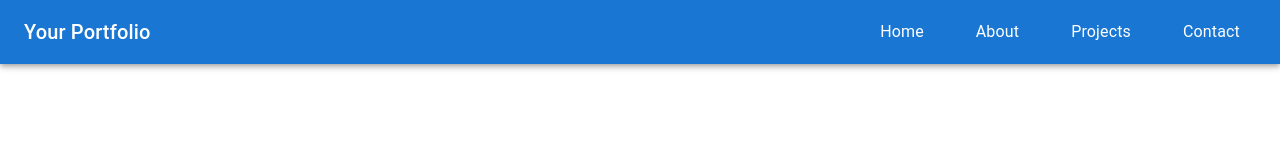
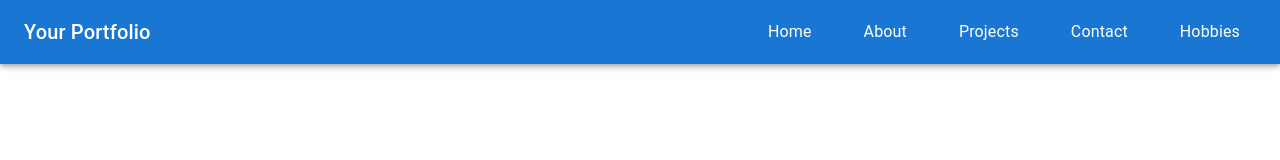
Before and after one commit to TomXavierr/Portfolio-react, a React (Create React App) app: page / in a window 1280 px wide. Shown: the top 160 px of the page. Built offline with nearby package versions, Linux system fonts and the light colour scheme.

Commit message:
added Hobbies

```diff
--- a/src/components/Navbar.jsx
+++ b/src/components/Navbar.jsx
@@ -50,6 +50,9 @@ const Navbar = () => {
               <ListItem >
                 <ListItemText primary="Contact" />
               </ListItem>
+              <ListItem >
+                <ListItemText primary="Hobbies" />
+              </ListItem>
             </List>
           </Hidden>
         </Toolbar>
```
